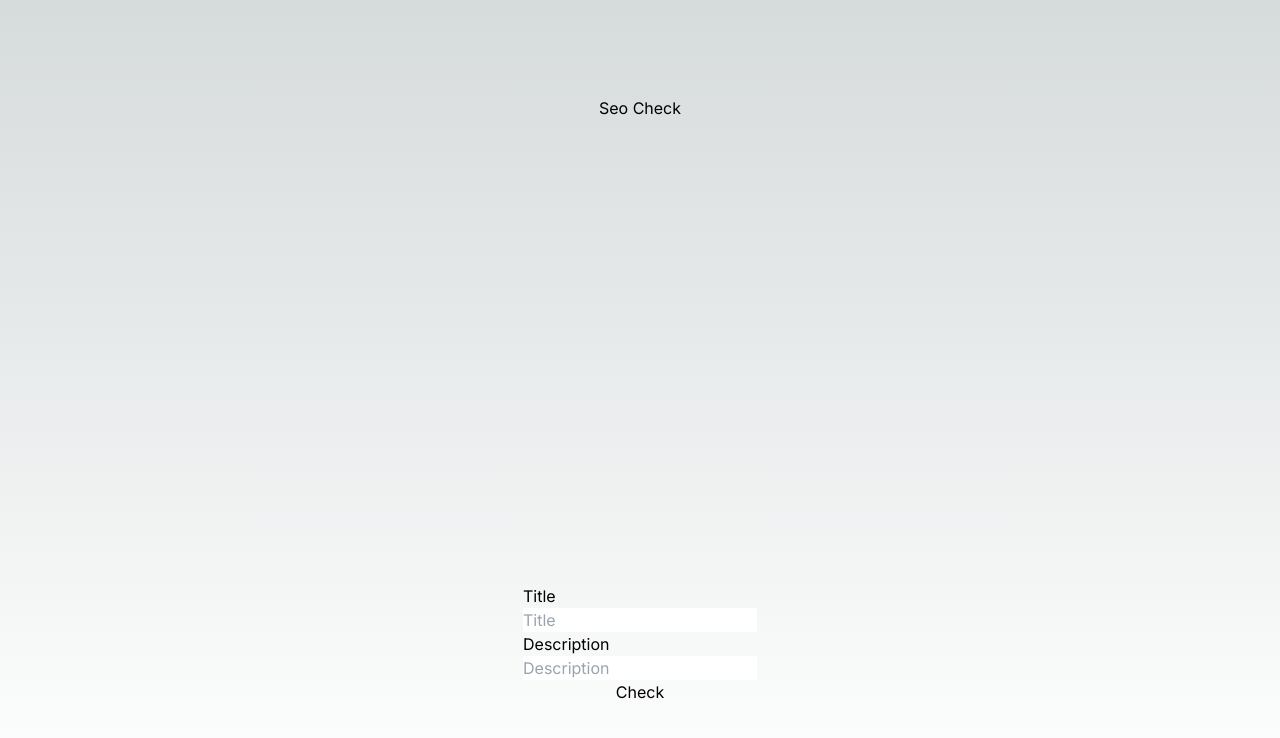
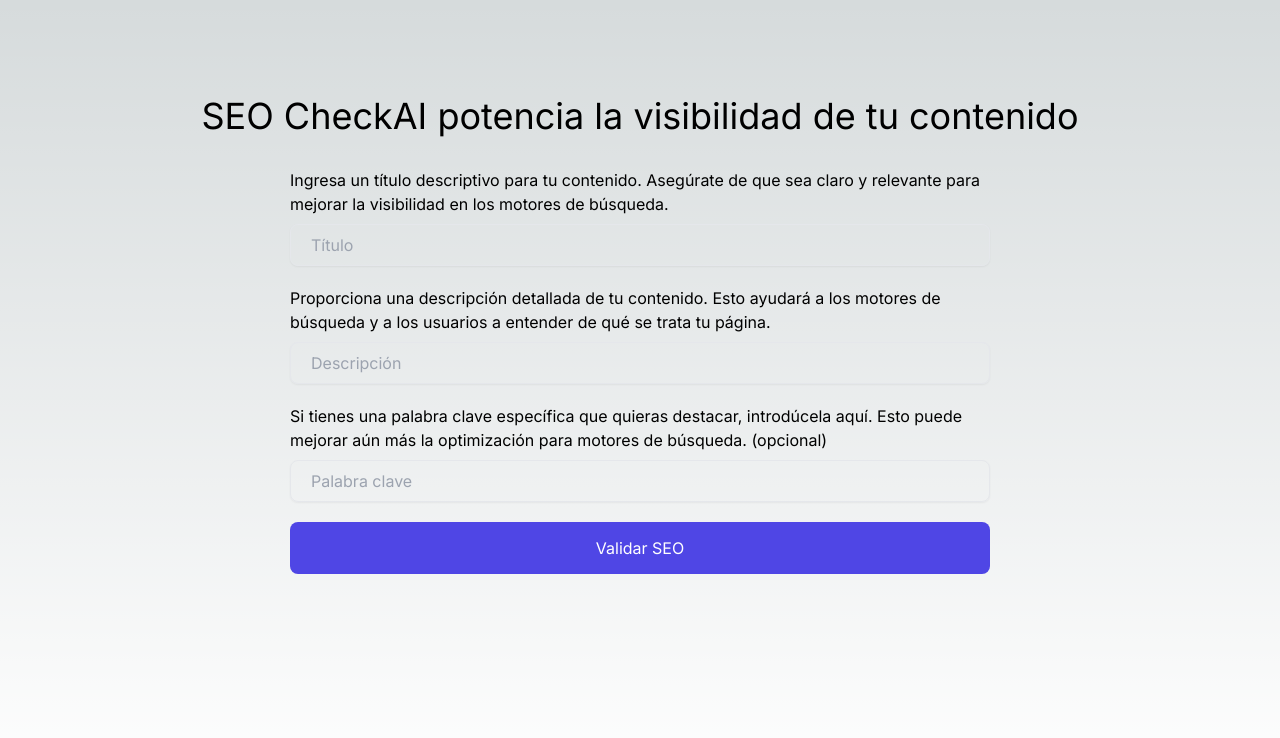
Before and after one commit to johnsi15/seocheck-ai, a Next.js app: page / in a window 1280 px wide. Shown: the top 738 px of the page. Built offline with nearby package versions, Linux system fonts and the light colour scheme.

Commit message:
Add components and changes form seo check

```diff
--- a/src/app/page.tsx
+++ b/src/app/page.tsx
@@ -1,21 +1,11 @@
+import { FormSeoCheck } from '@/components/FormSeoCheck'
+
 export default function Home() {
   return (
-    <main className='flex min-h-screen flex-col items-center justify-between p-24'>
-      <h1>Seo Check</h1>
+    <main className='flex min-h-screen flex-col items-center p-24'>
+      <h1 className='mb-8 text-4xl'>SEO CheckAI potencia la visibilidad de tu contenido</h1>
 
-      <div className='flex'>
-        <form action='' className='flex flex-col'>
-          <label htmlFor='title' className='flex flex-col'>
-            <span>Title</span>
-            <input type='text' name='title' placeholder='Title' />
-          </label>
-          <label htmlFor='description' className='flex flex-col'>
-            <span>Description</span>
-            <input type='text' name='description' placeholder='Description' />
-          </label>
-          <button type='submit'>Check</button>
-        </form>
-      </div>
+      <FormSeoCheck />
     </main>
   )
 }
--- /dev/null
+++ b/src/components/FormSeoCheck.tsx
@@ -0,0 +1,77 @@
+'use client'
+import { ChangeEventHandler, FormEventHandler, useState } from 'react'
+export function FormSeoCheck() {
+  const [title, setTitle] = useState('')
+  const [description, setDescription] = useState('')
+  const [keyword, setKeyword] = useState('')
+  const [error, setError] = useState(false)
+
+  const handleChange: ChangeEventHandler<HTMLInputElement> = event => {
+    const { name, value } = event.target
+    // console.log({ name, value })
+    if (name === 'title') {
+      setTitle(value)
+      if (value.length >= 20 && value.length <= 30) {
+        setError(true)
+      }
+    }
+    if (name === 'description') setDescription(value)
+    if (name === 'keyword') setKeyword(value)
+    console.log({ title, description, keyword })
+  }
+
+  // const handleSubmit: FormEventHandler<HTMLFormElement> = event => {}
+
+  return (
+    <form className='flex flex-col gap-5 w-[700px]'>
+      <label htmlFor='title' className='flex flex-col'>
+        <span className='mb-2'>
+          Ingresa un título descriptivo para tu contenido. Asegúrate de que sea claro y relevante para mejorar la
+          visibilidad en los motores de búsqueda.
+        </span>
+        <input
+          id='title'
+          type='text'
+          name='title'
+          placeholder='Título'
+          className={`w-full pl-5 pr-3 py-2   outline-none border  shadow-sm rounded-lg ${
+            error
+              ? 'bg-red-50 border-red-500 text-red-900 focus:border-red:500'
+              : 'bg-transparent text-gray-500 focus:border-indigo-600'
+          }`}
+          onChange={handleChange}
+          value={title}
+        />
+      </label>
+      <label htmlFor='description' className='flex flex-col'>
+        <span className='mb-2'>
+          Proporciona una descripción detallada de tu contenido. Esto ayudará a los motores de búsqueda y a los usuarios
+          a entender de qué se trata tu página.
+        </span>
+        <input
+          id='description'
+          type='text'
+          name='description'
+          placeholder='Descripción'
+          className='w-full pl-5 pr-3 py-2 text-gray-500 bg-transparent outline-none border focus:border-indigo-600 shadow-sm rounded-lg'
+        />
+      </label>
+      <label htmlFor='keyword' className='flex flex-col'>
+        <span className='mb-2'>
+          Si tienes una palabra clave específica que quieras destacar, introdúcela aquí. Esto puede mejorar aún más la
+          optimización para motores de búsqueda. (opcional)
+        </span>
+        <input
+          id='keyword'
+          type='text'
+          name='keyword'
+          placeholder='Palabra clave'
+          className='w-full pl-5 pr-3 py-2 text-gray-500 bg-transparent outline-none border focus:border-indigo-600 shadow-sm rounded-lg'
+        />
+      </label>
+      <button className='px-6 py-3.5 text-white bg-indigo-600 rounded-lg duration-150 hover:bg-indigo-700 active:shadow-lg'>
+        Validar SEO
+      </button>
+    </form>
+  )
+}
```
